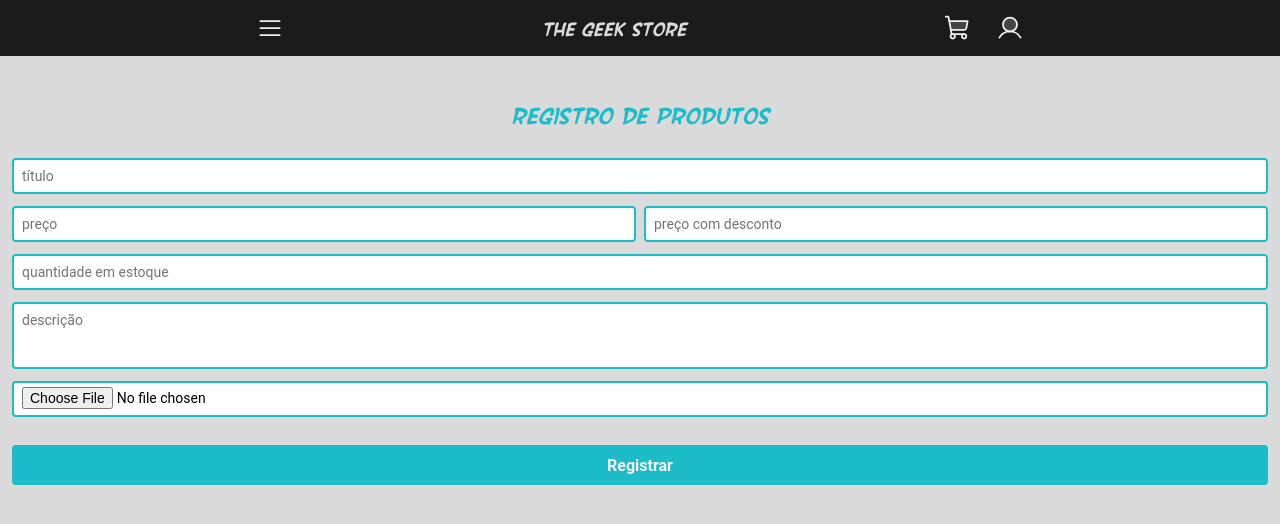
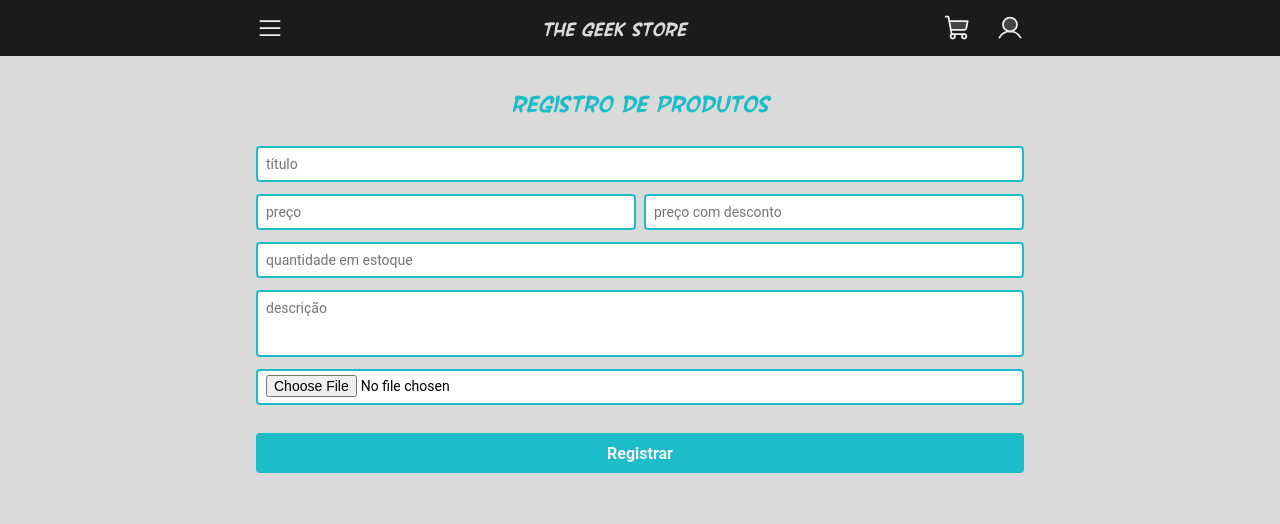
Before and after one commit to diegonacif/the-geek-store, a React (Vite) app: page /products-management in a window 1280 px wide. Shown: the top 524 px of the page. Built offline with nearby package versions, Linux system fonts and the light colour scheme; no server answers.

Commit message:
refactor: products register responsivity

```diff
--- a/src/components/ProductRegister/_ProductRegister.scss
+++ b/src/components/ProductRegister/_ProductRegister.scss
@@ -4,8 +4,9 @@
   padding: 0.75rem;
   background-color: $gray-100;
   min-height: 100vh;
+  gap: 0.75rem;
 
-  gap: 0.75rem;
+  @include responsive-padding;
 
   h2 {
     text-align: center;
--- a/src/components/ProductsSection/_ProductsSection.scss
+++ b/src/components/ProductsSection/_ProductsSection.scss
@@ -3,7 +3,7 @@
   width: 100vw;
   flex-direction: column;
   padding: 0.75rem;
-  margin-top: 1rem;
+  margin: 2rem 0;
   gap: 0.75rem;
 
   @include responsive-padding;
--- a/src/css/App.css
+++ b/src/css/App.css
@@ -245,7 +245,7 @@
   width: 100vw;
   flex-direction: column;
   padding: 0.75rem;
-  margin-top: 1rem;
+  margin: 2rem 0;
   gap: 0.75rem;
   padding: 0 0.75rem 0;
 }
@@ -623,6 +623,22 @@
   background-color: #dadada;
   min-height: 100vh;
   gap: 0.75rem;
+  padding: 0 0.75rem 0;
+}
+@media only screen and (min-width: 510px) {
+  .product-register {
+    padding: 0 4rem 0;
+  }
+}
+@media only screen and (min-width: 768px) {
+  .product-register {
+    padding: 0 6rem 0;
+  }
+}
+@media only screen and (min-width: 1024px) {
+  .product-register {
+    padding: 0 calc(8rem + 10vw) 0;
+  }
 }
 .product-register h2 {
   text-align: center;
```
Also changed, not shown: 1 other file (tests, documents, lock files or other folders).
